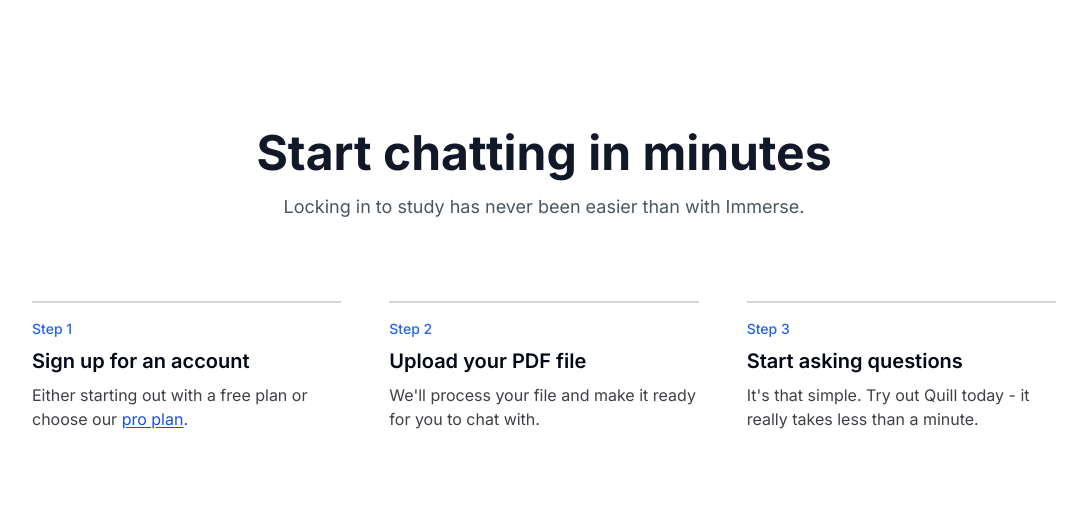
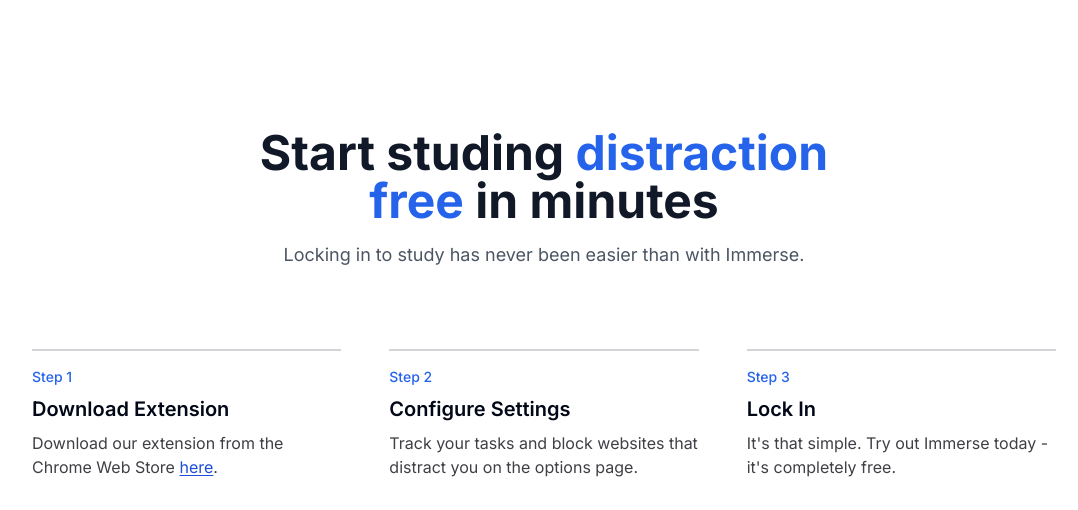
Before and after one commit to rayankzi/immerse-landing, a Next.js app: page / in a window 1280 px wide. Shown: the part 1280-1790 px from the top of the page, without its empty margins (96-1174 px from the left). Built offline with nearby package versions, Linux system fonts and the light colour scheme.

Commit message:
changed steps text

```diff
--- a/src/app/page.tsx
+++ b/src/app/page.tsx
@@ -86,7 +86,8 @@
         <div className="mb-12 px-6 lg:px-8">
           <div className="mx-auto max-w-2xl sm:text-center">
             <h2 className="mt-2 font-bold text-4xl text-gray-900 sm:text-5xl">
-              Start chatting in minutes
+              Start studing{' '}
+              <span className="text-blue-600">distraction free</span> in minutes
             </h2>
             <p className="mt-4 text-lg text-gray-600">
               Locking in to study has never been easier than with Immerse.
@@ -98,16 +99,14 @@
           <li className="md:flex-1">
             <div className="flex flex-col space-y-2 border-l-4 border-zinc-300 py-2 pl-4 md:border-l-0 md:border-t-2 md:pb-0 md:pl-0 md:pt-4">
               <span className="text-sm font-medium text-blue-600">Step 1</span>
-              <span className="text-xl font-semibold">
-                Sign up for an account
-              </span>
+              <span className="text-xl font-semibold">Download Extension</span>
               <span className="mt-2 text-zinc-700">
-                Either starting out with a free plan or choose our{' '}
+                Download our extension from the Chrome Web Store{' '}
                 <Link
                   href="/pricing"
                   className="text-blue-700 underline underline-offset-2"
                 >
-                  pro plan
+                  here
                 </Link>
                 .
               </span>
@@ -117,12 +116,10 @@
           <li className="md:flex-1">
             <div className="flex flex-col space-y-2 border-l-4 border-zinc-300 py-2 pl-4 md:border-l-0 md:border-t-2 md:pb-0 md:pl-0 md:pt-4">
               <span className="text-sm font-medium text-blue-600">Step 2</span>
-              <span className="text-xl font-semibold">
-                Upload your PDF file
-              </span>
+              <span className="text-xl font-semibold">Configure Settings</span>
               <span className="mt-2 text-zinc-700">
-                We&apos;ll process your file and make it ready for you to chat
-                with.
+                Track your tasks and block websites that distract you on the
+                options page.
               </span>
             </div>
           </li>
@@ -130,12 +127,10 @@
           <li className="md:flex-1">
             <div className="flex flex-col space-y-2 border-l-4 border-zinc-300 py-2 pl-4 md:border-l-0 md:border-t-2 md:pb-0 md:pl-0 md:pt-4">
               <span className="text-sm font-medium text-blue-600">Step 3</span>
-              <span className="text-xl font-semibold">
-                Start asking questions
-              </span>
+              <span className="text-xl font-semibold">Lock In</span>
               <span className="mt-2 text-zinc-700">
-                It&apos;s that simple. Try out Quill today - it really takes
-                less than a minute.
+                It&apos;s that simple. Try out Immerse today - it&apos;s
+                completely free.
               </span>
             </div>
           </li>
```
